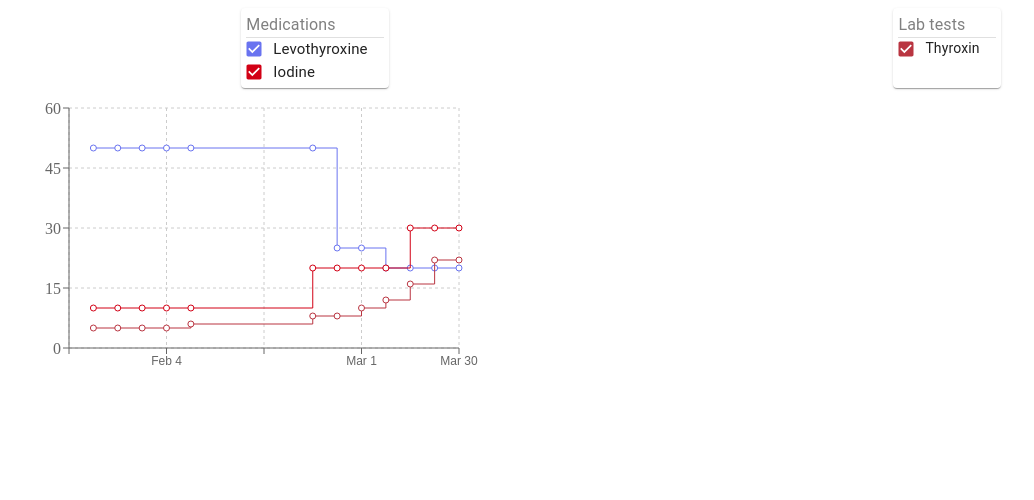
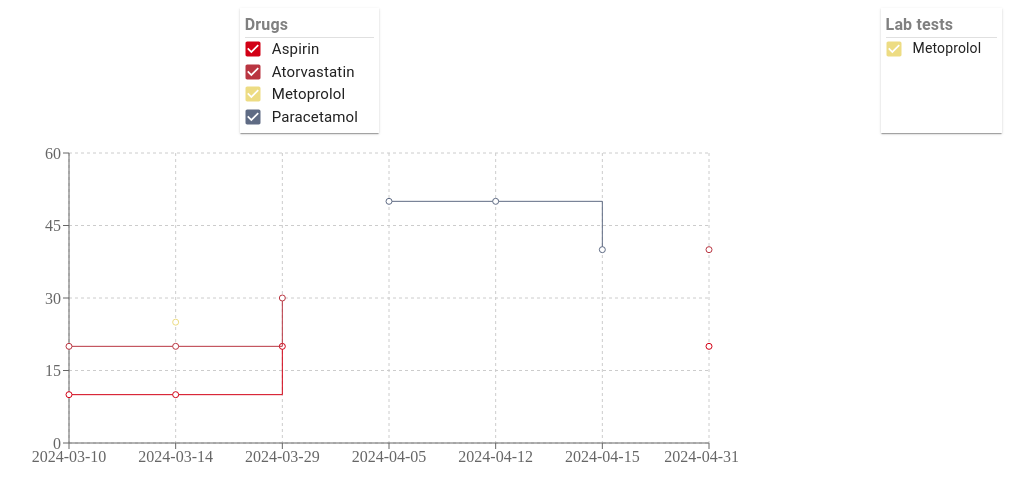
Before and after one commit to Bistec-UOM/MedicareHub_front, a React (Create React App) app in the folder front/: page /doct/analytics in a window 1280 px wide. Shown: the top 500 px of the page, without its empty margins (19-1053 px from the left). Built offline with nearby package versions, Linux system fonts and the light colour scheme.

Commit message:
doctor analytic graph init2

```diff
--- a/front/src/components/Doctor_analytics.js
+++ b/front/src/components/Doctor_analytics.js
@@ -5,9 +5,10 @@ import { Box,FormGroup,FormControlLabel,Checkbox, Typography, Paper, Divider} fr
 
 const Doctor_analytics = () => {
 
-  const [medList,setMedList]=useState(['Levothyroxine', 'Iodine','Thyroxin']);
-  const [selectedMed, setSelectedMed] = useState(['Levothyroxine', 'Iodine','Thyroxin']);
+  const [medList,setMedList]=useState([]);
+  const [selectedMed, setSelectedMed] = useState([]);
   const [col,setCol]=useState({})
+  const [done,setDone]=useState(false)
 
   const handleMedToggle = (x) => {
     setSelectedMed(prev => {
@@ -36,7 +37,7 @@ const Doctor_analytics = () => {
           "id": 55,
           "prescriptionId": 23,
           "genericN": "Atorvastatin",
-          "weight": 10,
+          "weight": 20,
           "unit": "mg",
           "period": "BID"
         }
@@ -49,7 +50,7 @@ const Doctor_analytics = () => {
           "id": 45,
           "prescriptionId": 18,
           "genericN": "Metoprolol",
-          "weight": 10,
+          "weight": 25,
           "unit": "mg",
           "period": "BID"
         },
@@ -65,15 +66,11 @@ const Doctor_analytics = () => {
           "id": 47,
           "prescriptionId": 18,
           "genericN": "Atorvastatin",
-          "weight": 10,
+          "weight": 20,
           "unit": "mg",
           "period": "BID"
         }
       ]
-    },
-    {
-      "dateTime": "2024-03-17T08:30:00",
-      "drugs": []
     },
     {
       "dateTime": "2024-03-29T08:30:00",
@@ -82,7 +79,7 @@ const Doctor_analytics = () => {
           "id": 76,
           "prescriptionId": 35,
           "genericN": "Aspirin",
-          "weight": 10,
+          "weight": 20,
           "unit": "mg",
           "period": "BID"
         },
@@ -90,57 +87,53 @@ const Doctor_analytics = () => {
           "id": 77,
           "prescriptionId": 35,
           "genericN": "Atorvastatin",
-          "weight": 10,
+          "weight": 30,
           "unit": "mg",
           "period": "BID"
         }
       ]
     },
     {
-      "dateTime": "2024-03-30T09:25:49.0281477",
-      "drugs": []
-    },
-    {
-      "dateTime": "2024-04-12T19:49:46.7035163",
+      "dateTime": "2024-04-05T19:49:46.7035163",
       "drugs": [
         {
           "id": 95,
           "prescriptionId": 60,
           "genericN": "Paracetamol",
-          "weight": 88,
+          "weight": 50,
           "unit": "mg",
           "period": "BD"
         }
       ]
     },
     {
-      "dateTime": "2024-04-13T15:14:27.544342",
+      "dateTime": "2024-04-12T15:14:27.544342",
       "drugs": [
         {
           "id": 1097,
           "prescriptionId": 1085,
-          "genericN": "Atorvastatin",
-          "weight": 88,
+          "genericN": "Paracetamol",
+          "weight": 50,
           "unit": "mg",
           "period": "BD"
         }
       ]
     },
     {
-      "dateTime": "2024-04-13T15:23:15.3037991",
+      "dateTime": "2024-04-15T15:23:15.3037991",
       "drugs": [
         {
           "id": 1098,
           "prescriptionId": 1086,
           "genericN": "Paracetamol",
-          "weight": 89,
+          "weight": 40,
           "unit": "mg",
           "period": "BD"
         }
       ]
     },
     {
-      "dateTime": "2024-04-16T17:39:30.0141272",
+      "dateTime": "2024-04-31T17:39:30.0141272",
       "drugs": [
         {
           "id": 1109,
@@ -154,7 +147,7 @@ const Doctor_analytics = () => {
           "id": 1110,
           "prescriptionId": 1102,
           "genericN": "Atorvastatin",
-          "weight": 25,
+          "weight":40,
           "unit": "mg",
           "period": "OD"
         }
@@ -162,20 +155,7 @@ const Doctor_analytics = () => {
     }
   ])
 
-  const [data,setData] = useState([
-    { rank:1,month: 'Jan 2', Levothyroxine: 50, Iodine: 10 , Thyroxin:5},
-    { rank:2,month: 'Jan 18', Levothyroxine: 50, Iodine: 10 , Thyroxin:5},
-    { rank:3,month: 'Jan 30', Levothyroxine: 50, Iodine: 10 , Thyroxin:5},
-    { rank:4,month: 'Feb 4', Levothyroxine: 50, Iodine: 10 , Thyroxin:5},
-    { rank:5,month: 'Feb 10', Levothyroxine: 50, Iodine: 10 , Thyroxin:6},
-    { rank:10,month: 'Feb 20', Levothyroxine: 50, Iodine: 20, Thyroxin:8},
-    { rank:11,month: 'Feb 28', Levothyroxine: 25, Iodine: 20 , Thyroxin:8},
-    { rank:12,month: 'Mar 1', Levothyroxine: 25, Iodine: 20 , Thyroxin:10},
-    { rank:13,month: 'Mar 6', Levothyroxine: 20, Iodine: 20 , Thyroxin:12},
-    { rank:14,month: 'Mar 12', Levothyroxine: 20, Iodine: 30 , Thyroxin:16},
-    { rank:15,month: 'Mar 20', Levothyroxine: 20, Iodine: 30 , Thyroxin:22},
-    { rank:16,month: 'Mar 30', Levothyroxine: 20, Iodine: 30 , Thyroxin:22},
-  ]);
+  const [data,setData] = useState([]);
 
   const getRandomColor=()=>{
     const letters = '0123456789ABCDEF';
@@ -187,28 +167,62 @@ const Doctor_analytics = () => {
   }
 
   useEffect(()=>{
-    let obj={}
-    medList.map((el)=>{
-      obj[el]=getRandomColor()
-    })
-    setCol(obj)
     listDrugs(sample)
+    console.log(data)
   },[])
 
+  //scaling the date
+  const formatDateValue=(dateString)=>{
+    const [year, month, day] = dateString.split('-').map(Number);
+    const date = new Date(year, month - 1, day);
+    const startOfYear = new Date(year, 0, 0);
+    const diff = date - startOfYear;
+    const oneDay = 1000 * 60 * 60 * 24;
+    const dayOfYear = Math.floor(diff / oneDay);
+    const yearPart = year.toString().slice(-2);
+    const paddedDayOfYear = dayOfYear.toString().padStart(3, '0');
+    return parseInt(`${yearPart}${paddedDayOfYear}`);
+}
 
   const listDrugs=(dt)=>{
     let drugArr=[]
-    let dateArr=[]
-    dt.forEach(el => {
-      el.dateTime=el.dateTime.substring(0, 10)
+    let obj=[]
+    let objUnit={}
+    //extracting drugs list
+    dt.forEach((el,ind)=>{
       el.drugs.forEach((elm)=>{
         drugArr.push(elm.genericN)
       })
-      dateArr.push(el.dateTime)
+    })
+    drugArr=drugArr.filter((value, index, self) => self.indexOf(value) === index);
+    //extracting dates
+    dt.forEach(el => {
+      objUnit.month=el.dateTime.substring(0, 10)
+      objUnit.rank=formatDateValue(el.dateTime.substring(0, 10))
+      obj.push(objUnit)
+      objUnit={}
     });
-    drugArr=drugArr.filter((value, index, self) => self.indexOf(value) === index);
-    console.log(JSON.stringify(drugArr))
-    console.log(JSON.stringify(dateArr))
+    //creating the formated data object adding drug data
+    dt.forEach((el,ind)=>{
+      el.drugs.forEach((elm,indx)=>{
+        obj[ind][elm.genericN]=elm.weight
+      })
+    })
+    //offset the date
+    let min=obj[0].rank
+    obj.forEach((elm)=>{
+      elm.rank-=min
+    })
+    setMedList(drugArr)
+    setSelectedMed(drugArr)
+    setData(obj)
+    //setcolors array
+    let colobj={}
+    drugArr.map((el)=>{
+      colobj[el]=getRandomColor()
+    })
+    setCol(colobj)
+    setDone(true)
   }
 
   //convert rank values into nominal values in legend
@@ -220,31 +234,32 @@ const Doctor_analytics = () => {
         <Paper className="custom-tooltip" sx={{borderRadius:'0',pl:'4px',pr:'4px'}}>
           <Typography sx={{fontSize:'14px',fontWeight:'bold',color:'grey'}}>{`${dataItem.month}`}</Typography>
           {payload.map((entry, index) => (
-            <Typography sx={{fontSize:'12px'}} key={index}>{`${entry.dataKey}: ${entry.value}`}</Typography>
+            <Typography sx={{fontSize:'12px'}} key={index} >{`${entry.dataKey}: ${entry.value}`}</Typography>
           ))}
         </Paper>
       )}
     return null;
   };
+
 return(
-<Box>
+done?<Box>
     <Box sx={{display:'flex',justifyContent:'space-around'}}>
-      <Paper sx={{p:'5px'}}>
-        <Typography sx={{fontSize:'16px',color:'grey'}}>Medications</Typography>
+      <Paper sx={{p:'5px',borderRadius:'0'}}>
+        <Typography sx={{fontSize:'16px',color:'grey',fontWeight:'bold'}}>Drugs</Typography>
         <Divider></Divider>
         <FormGroup >
         {medList.map((el,ind) => (
-             ind<=1? <FormControlLabel
+            <FormControlLabel
                 key={el}
                 control={<Checkbox size='small' sx={{height:'22px'}} style={{ color: col[el] }} checked={selectedMed.includes(el)} onChange={() => handleMedToggle(el)} />}
                 label={<Typography sx={{fontSize:'15px'}}>{el}</Typography>}
-              />:''
+              />
             ))}
         </FormGroup>
       </Paper>
 
-      <Paper sx={{p:'5px'}}>
-        <Typography sx={{fontSize:'16px',color:'grey'}}>Lab tests</Typography>
+      <Paper sx={{p:'5px',borderRadius:'0'}}>
+        <Typography sx={{fontSize:'16px',color:'grey',fontWeight:'bold'}}>Lab tests</Typography>
         <Divider></Divider>
         <FormGroup >
         {medList.map((el,ind) => (
@@ -259,7 +274,7 @@ return(
     </Box>
 
 
-    <ResponsiveContainer width={500} height={300}>
+    <ResponsiveContainer width={750} height={350}>
       <LineChart
         data={data}
         margin={{
@@ -271,10 +286,7 @@ return(
       >
         <CartesianGrid strokeDasharray="3 3" />
         <XAxis
-          dataKey="rank"
-          type='number'
-          tick={{ fontFamily: 'Arial', fontSize: 12 }}
-          tickFormatter={(value) => data.find(item => item.rank === value)?.month || ''}
+          dataKey="month"
         />
         <YAxis />
         <Tooltip content={toolTipFormatter}/>
@@ -283,7 +295,7 @@ return(
         ))}
         </LineChart>
     </ResponsiveContainer>
-</Box>
+</Box>:''
 )
 }
 
```
